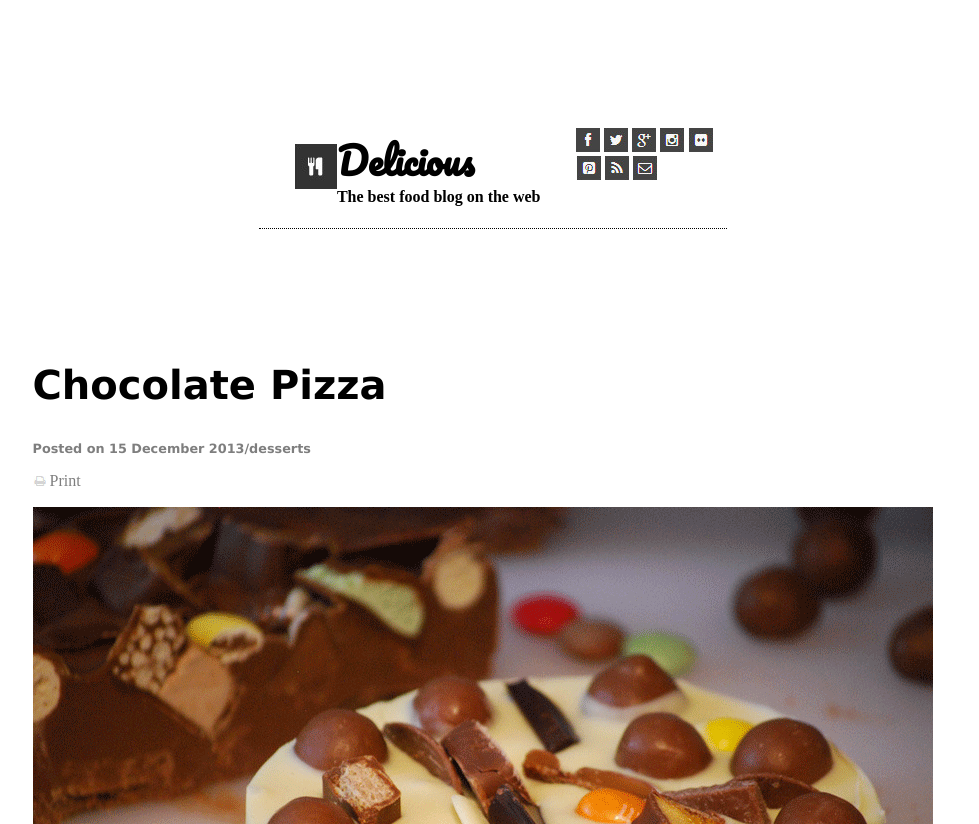
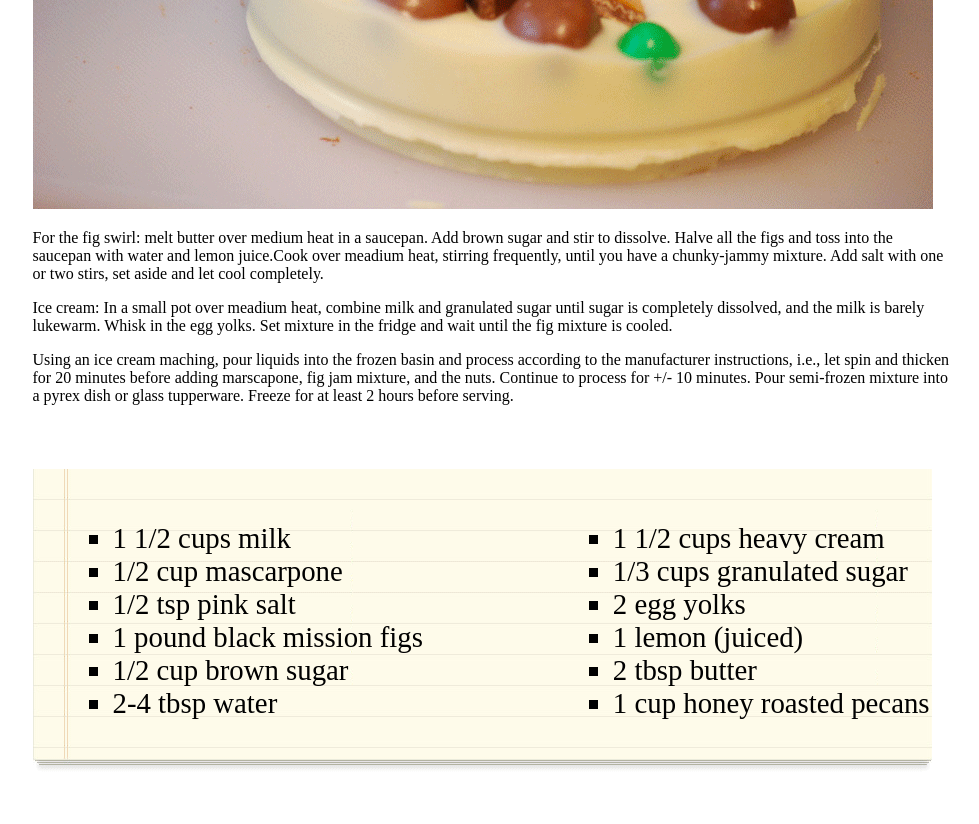
Before and after one commit to james-demiraiakian/lab-10a-chocolate-pizza, a website: page index.html in a window 1280 px wide. Shown: the part 680-1504 px from the top of the page, without its empty margins (147-1126 px from the left). Drawn offline with Linux system fonts and the light colour scheme.

Commit message:
Finished styling

```diff
--- a/styles/style.css
+++ b/styles/style.css
@@ -1,12 +1,9 @@
 .page-header{
     display:flex;
     flex-direction:row;
-    /* justify-content: center; */
-    margin-bottom: 100px;
-    margin-top: 800px;
     border-bottom: 1px dotted black;
     align-items: center;
-    /* width:100%; */
+    width:100%;
 }
 body{
     display: flex;
@@ -100,7 +97,7 @@ body{
 
 .right {
     justify-content: right;
-    margin-left: 200px;
+    margin-left: 150px;
 }
 
 .left, .right {
@@ -108,7 +105,7 @@ body{
 }
 
 p {
-    width: 50%;
+    width: 100%;
     word-wrap: break-word;
 }
 
@@ -147,4 +144,5 @@ ul {
     justify-content: center;
     align-items: center;
     width: 600px;
+    opacity: 50%;
 }
```
